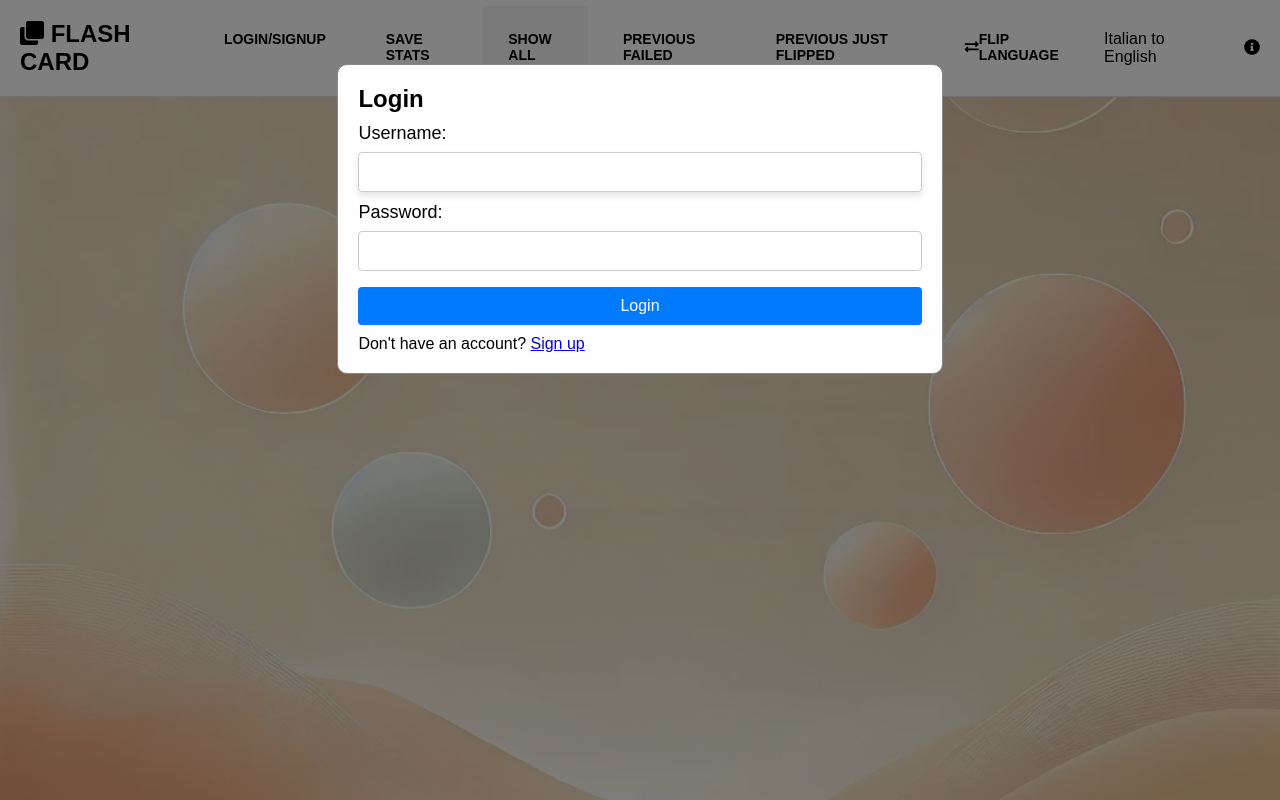
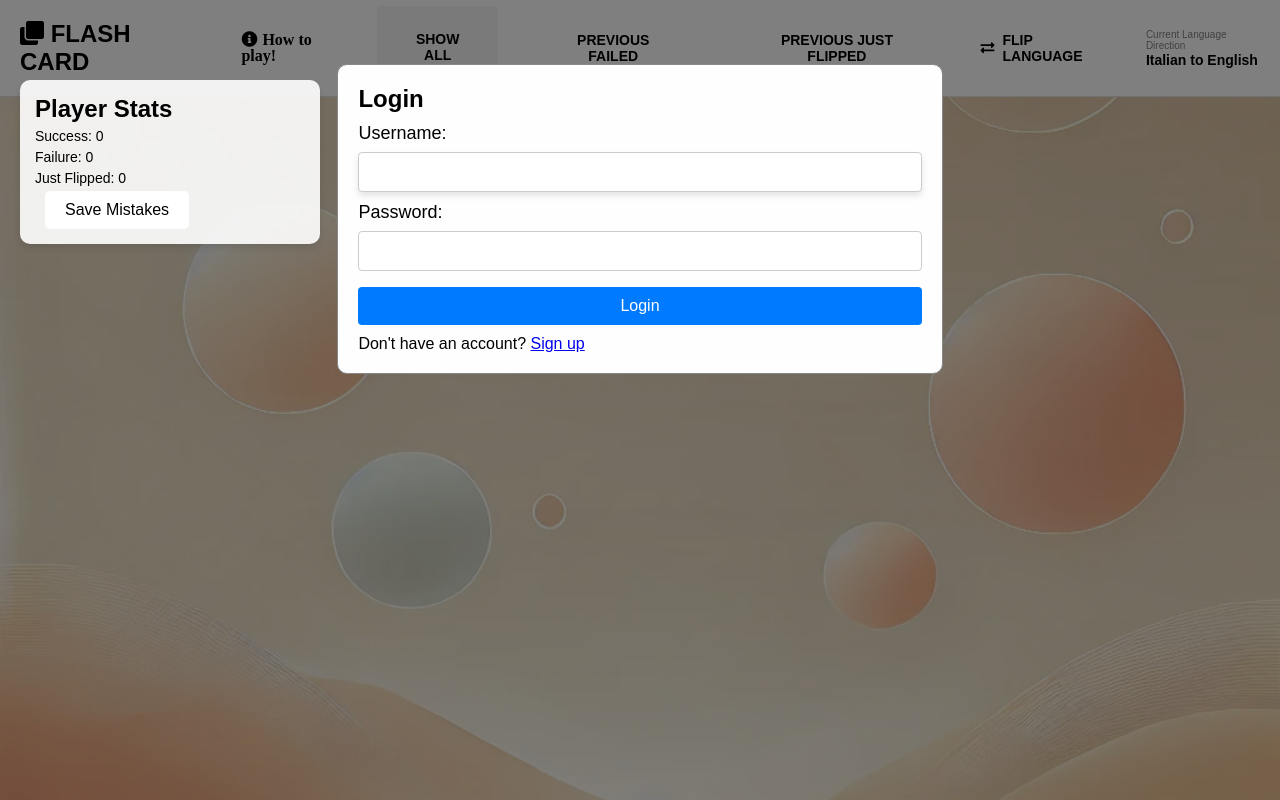
Before and after one commit to smfasihaly/FlashCards, a Flask app: page / in a window 1280 px wide. Run offline with Flask 3, Linux system fonts and the light colour scheme; parts of the project's set-up code (start-up, migrations or seed data) failed here and were passed over.

Commit message:
change ui and update pagination bug

```diff
--- a/app.py
+++ b/app.py
@@ -53,7 +53,7 @@ def get_verbs_from_sheet(sheet_name):
         sheet_data = filtered_data.to_dict(orient='records')
         random.shuffle(sheet_data)
         page = int(request.args.get('page', 1))
-        per_page = int(request.args.get('per_page', 10))
+        per_page = int(request.args.get('per_page', 9))
         start = (page - 1) * per_page
         end = start + per_page
         total_pages = (len(sheet_data) + per_page - 1) // per_page
--- a/static/script.js
+++ b/static/script.js
@@ -1,18 +1,21 @@
-let stats = {
+let stats = resetStatsAndCardStates();
+let cardStates = [];
+let isFlippedLanguage = localStorage.getItem('isFlippedLanguage') === 'true';
+let currentView = localStorage.getItem('currentView') || 'All';
+
+function resetStatsAndCardStates() {
+    return {
         success: 0,
         failure: 0,
         justFlipped: 0,
         justFlippedCards: [],
         failureCards: []
     };
-let cardStates = [];
-let isFlippedLanguage = localStorage.getItem('isFlippedLanguage') === 'true';
-let currentView = localStorage.getItem('currentView') || 'All';
+}
 
 document.addEventListener('DOMContentLoaded', () => {
     let currentPage = 1;
     const perPage = 9;
-    const loginButton = document.getElementById('login-button');
     const logoutButton = document.getElementById('logout-button');
     const loginForm = document.getElementById('login-form');
     const signupForm = document.getElementById('signup-form');
@@ -21,12 +24,13 @@ document.addEventListener('DOMContentLoaded', () => {
     const modalTitle = document.getElementById('modal-title');
     const loginModal = document.getElementById('login-modal');
     const saveStatsButton = document.getElementById('stats-button');
+    const statsPanel = document.getElementById('stats-panel');
     const infoButton = document.getElementById('info-button');
     const howToPlayModal = document.getElementById('how-to-play-modal');
     const closeHowToPlay = document.getElementById('close-how-to-play');
     const flipLanguageButton = document.getElementById('flip-language-button');
     const languageDirectionText = document.getElementById('language-direction-text');
-    const headerButtons = document.querySelector('.header-buttons');
+    const headerButtons = document.querySelector('.header-center');
 
     headerButtons.addEventListener('click', (event) => {
         if (event.target.tagName === 'A') {
@@ -36,23 +40,22 @@ document.addEventListener('DOMContentLoaded', () => {
         setActive();
     });
 
+    // Refactored: Abstracted the logic to find and add 'active' class to a link
+    function addActiveClass(linkId) {
+        const link = document.getElementById(linkId);
+        if (link) {
+            link.classList.add('active');
+        }
+    }
+
     // Set the initial active link based on currentView
-    function setActive(){
+    function setActive() {
         if (currentView === 'All') {
-            const showAllLink = document.getElementById('show-all-button');
-            if (showAllLink) {
-                showAllLink.classList.add('active');
-            }
+            addActiveClass('show-all-button'); // This is refactored code
         } else if (currentView === 'Failure') {
-            const previousFailedLink = document.getElementById('previous-failed-button');
-            if (previousFailedLink) {
-                previousFailedLink.classList.add('active');
-            }
+            addActiveClass('previous-failed-button'); // This is refactored code
         } else if (currentView === 'JustFlipped') {
-            const previousFlippedLink = document.getElementById('previous-flipped-button');
-            if (previousFlippedLink) {
-                previousFlippedLink.classList.add('active');
-            }
+            addActiveClass('previous-flipped-button'); // This is refactored code
         }
     }
     setActive();
@@ -80,30 +83,17 @@ document.addEventListener('DOMContentLoaded', () => {
 
 
     flipLanguageButton.addEventListener('click', () => {
-        stats = {
-            success: 0,
-            failure: 0,
-            justFlipped: 0,
-            justFlippedCards: [],
-            failureCards: []
-        };
+        stats = resetStatsAndCardStates();
         cardStates = [];
         isFlippedLanguage = !isFlippedLanguage;
         localStorage.setItem('isFlippedLanguage', isFlippedLanguage);
         languageDirectionText.textContent = isFlippedLanguage ? 'English to Italian' : 'Italian to English';
-         if (currentView === 'All') {
-        fetchData(currentPage);
-    } else if (currentView === 'Failure') {
-        loadVerbs('Failure', currentPage);
-    } else if (currentView === 'JustFlipped') {
-        loadVerbs('JustFlipped', currentPage);
-    }
+        loadDataAccordingToViewType();
     });
 
     loginModal.style.display = userLoggedIn ? 'none' : 'block';
-    loginButton.style.display = userLoggedIn ? 'none' : 'block';
     logoutButton.style.display = userLoggedIn ? 'block' : 'none';
-    if (userLoggedIn) fetchData(1);
+    if (userLoggedIn) loadDataAccordingToViewType();
 
     // Fetch data function
     function fetchData(page) {
@@ -127,7 +117,6 @@ document.addEventListener('DOMContentLoaded', () => {
 
     sessionStorage.clear();
 
-    loginButton.addEventListener('click', () => loginModal.style.display = 'block');
 
     logoutButton.addEventListener('click', () => {
         fetch('/logout', { method: 'POST' })
@@ -135,7 +124,6 @@ document.addEventListener('DOMContentLoaded', () => {
             .then(data => {
                 if (data.status === 'success') {
                     logoutButton.style.display = 'none';
-                    loginButton.style.display = 'block';
                     loginModal.style.display = 'block';
                     alert('Logged out successfully!');
                     window.location.reload();
@@ -173,7 +161,6 @@ document.addEventListener('DOMContentLoaded', () => {
                 if (data.status === 'success') {
                     alert('Login successful!');
                     loginModal.style.display = 'none';
-                    loginButton.style.display = 'none';
                     logoutButton.style.display = 'block';
                     // fetchData(1);
                     window.location.reload();
@@ -208,7 +195,16 @@ document.addEventListener('DOMContentLoaded', () => {
             .catch(error => console.error('Error during signup:', error));
     });
 
-    document.getElementById('stats-button').addEventListener('click', showStats);
+    document.getElementById('stats-button').addEventListener('click', () => {
+        sendStatsToServer()
+            .then(() => {
+                alert('Record saved successfully!');
+            })
+            .catch(error => {
+                console.error('Error saving statistics:', error);
+                alert('Failed to save record.');
+            });
+    });
 
 
     document.getElementById('show-all-button').addEventListener('click', () => {
@@ -221,23 +217,26 @@ document.addEventListener('DOMContentLoaded', () => {
     document.getElementById('previous-failed-button').addEventListener('click', () => {
         currentView = 'Failure';
         localStorage.setItem('currentView', currentView);
-        loadVerbs('Failure', currentPage, isFlippedLanguage ? 'English to Italian' : 'Italian to English');
+        loadVerbs('Failure', 1, isFlippedLanguage ? 'English to Italian' : 'Italian to English');
         hideSaveStatsButton();  // Hide the Save Stats button when showing previously failed data
     });
 
     document.getElementById('previous-flipped-button').addEventListener('click', () => {
         currentView = 'JustFlipped';
         localStorage.setItem('currentView', currentView);
-        loadVerbs('JustFlipped', currentPage, isFlippedLanguage ? 'English to Italian' : 'Italian to English');
+        loadVerbs('JustFlipped', 1, isFlippedLanguage ? 'English to Italian' : 'Italian to English');
         hideSaveStatsButton();  // Hide the Save Stats button when showing previous flipped data
     });
 
     function hideSaveStatsButton() {
         saveStatsButton.style.display = 'none';
+        statsPanel.style.display = 'none';
+
     }
 
     function showSaveStatsButton() {
         saveStatsButton.style.display = 'block';
+        statsPanel.style.display = 'block';
     }
 
 
@@ -277,9 +276,7 @@ document.addEventListener('DOMContentLoaded', () => {
         }
     }
 
-    document.addEventListener('keydown', (event) => {
-        if (event.key === 'Escape') closeStats();
-    });
+
 
     window.addEventListener('beforeunload', sendStatsToServer);
 
@@ -293,19 +290,12 @@ document.addEventListener('DOMContentLoaded', () => {
                 if (data.error) {
                     console.error(data.error);
                 } else {
+                    updatePaginationControls(data.total_pages, data.current_page);
                     displayCards(data.verbs);
-                    updatePaginationControls(data.total_pages, data.current_page);
                 }
             })
             .catch(error => console.error('Error loading verbs:', error));
-
-        stats = {
-            success: 0,
-            failure: 0,
-            justFlipped: 0,
-            justFlippedCards: [],
-            failureCards: []
-        };
+        stats = resetStatsAndCardStates(); // This is refactored code
         cardStates = [];
     }
 
@@ -350,24 +340,6 @@ document.addEventListener('DOMContentLoaded', () => {
 
 
 
-    function showStats() {
-        const statsOutput = document.getElementById('stats-output');
-        statsOutput.innerHTML = `
-            <button id="close-stats">&times;</button>
-            <p>Success: ${stats.success}</p>
-            <p>Failure: ${stats.failure}</p>
-            <p>Just Flipped: ${stats.justFlipped}</p>
-        `;
-        statsOutput.style.display = 'block';
-        document.querySelector('.cards-container').classList.add('blur');
-        document.getElementById('close-stats').addEventListener('click', closeStats);
-
-        // Only send stats to the server if viewing all data
-        if (currentView === 'All') {
-            sendStatsToServer();
-        }
-
-    }
 
     function sendStatsToServer() {
         const statsData = {
@@ -376,32 +348,31 @@ document.addEventListener('DOMContentLoaded', () => {
             languageDirection: isFlippedLanguage ? 'English to Italian' : 'Italian to English'
         };
 
-        fetch('/save_stats', {
+        return fetch('/save_stats', {
             method: 'POST',
             headers: { 'Content-Type': 'application/json' },
             body: JSON.stringify(statsData)
         })
             .then(response => response.json())
-            .then(data => console.log('Statistics saved:', data))
-            .catch(error => console.error('Error saving statistics:', error));
+            .then(data => {
+                if (data.status !== 'success') {
+                    throw new Error('Failed to save statistics');
+                }
+                console.log('Statistics saved:', data);
+            });
     }
 
 
 
-    function closeStats() {
-        document.getElementById('stats-output').style.display = 'none';
-        document.querySelector('.cards-container').classList.remove('blur');
-        window.location.reload();
+    function loadDataAccordingToViewType(){
+        if (currentView === 'All') {
+            fetchData(currentPage);
+        } else if (currentView === 'Failure') {
+            loadVerbs('Failure', currentPage);
+        } else if (currentView === 'JustFlipped') {
+            loadVerbs('JustFlipped', currentPage);
         }
-
-    function hideSaveStatsButton() {
-        saveStatsButton.style.display = 'none';
     }
-
-    function showSaveStatsButton() {
-        saveStatsButton.style.display = 'block';
-    }
-
 
 });
 
@@ -470,6 +441,7 @@ function flipCard(card, index, page) {
 
             });
         }
+        updateStatsPanel();
     }
 
     innerCard.classList.toggle('flipped');
@@ -498,3 +470,8 @@ function removeVerbFromSheet(verb, sheetName) {
         .then(data => console.log(`Verb removed from ${sheetName} sheet:`, data))
         .catch(error => console.error(`Error removing verb from ${sheetName} sheet:`, error));
 }
+function updateStatsPanel() {
+    document.getElementById('stats-success').textContent = stats.success;
+    document.getElementById('stats-failure').textContent = stats.failure;
+    document.getElementById('stats-just-flipped').textContent = stats.justFlipped;
+}
--- a/static/styles.css
+++ b/static/styles.css
@@ -43,17 +40,21 @@ body {
     font-size: 16px;
     cursor: pointer;
     border-radius: 5px;
-    transition: background-color 0.3s;
+    transition: background-color 0.3s, color 0.3s;
     margin: 0 10px;
 }
 
 .pagination-controls button:hover {
-    background-color: #0056b3;
+    background-color: black; /* Dark background on hover */
+    color: white; /* White text on hover */
 }
 
 .pagination-controls span {
     font-size: 16px;
+    color: black; /* Page info text color */
+    margin: 0 10px;
 }
+
 
 .flip-card {
     background-color: transparent;
@@ -218,21 +165,30 @@ button:hover {
 
 .header {
     display: flex;
-    justify-content: space-between;
     align-items: center;
     width: 100%;
-    /* padding: 10px 20px; */
     box-sizing: border-box;
     position: relative;
     background-color: white;
-    /* Change header background to white */
     border-bottom: 1px solid #e0e0e0;
-    /* Optional: Add a bottom border for separation */
-
 }
 
 .header-left {
-    flex-grow: 0;
+    display: flex;
+    align-items: center;
+}
+
+.header-right {
+    display: flex;
+    align-items: center;
+    margin-left: auto; /* Pushes the container to the right */
+}
+
+.header-center {
+    display: flex;
+    justify-content: center;
+    flex-grow: 1;
+    text-align: center;
 }
 
 .header-left h1 {
@@ -240,8 +196,9 @@ button:hover {
     font-size: 24px;
     color: black;
 }
-.header > *:not(.header-buttons) {
-    padding: 20px 20px; /* Add padding to header children except .header-buttons */
+
+.header > *:not(.header-buttons):not(.header-center):not(.header-right) {
+    padding: 20px 20px;
 }
 
 
@@ -249,37 +206,54 @@ button:hover {
     display: flex;
     gap: 10px;
     align-items: stretch;
-    /* Ensure children fill the height of the container */
 }
+#flip-language-button i {
+    margin-right: 8px; /* Adjust the space as needed */
+}
+
+.language-direction {
+    display: flex;
+    align-items: flex-start; /* Align to the top */
+    font-size: 14px; /* Adjust font size as needed */
+    color: black; /* Text color */
+    margin-left: 10px; /* Reduce spacing */
+    margin-right: 15px;
+}
+
+.language-direction small {
+    display: block;
+    font-size: 10px; /* Adjust font size for small text */
+    color: gray; /* Color for the small text */
+    margin-bottom: 1px; /* Space between small text and main text */
+}
+
+.language-direction span {
+    font-weight: bold;
+    color: black; /* Ensure the color matches the intended style */
+}
+
+
 
 .header-buttons a {
     display: flex;
     align-items: center;
     justify-content: center;
     color: black;
-    /* Change link text color to black */
     background-color: white;
-    /* Change link background to white */
     padding: 25px 25px;
-    /* Add padding for tile effect */
     border-radius: 3px;
-    /* Less rounded corners */
     transition: background-color 0.3s, box-shadow 0.3s;
-    /* Smooth transition effects */
     text-transform: uppercase;
-    /* Uppercase text for tile look */
     font-size: 14px;
-    /* Adjust font size */
     font-weight: bold;
-    /* Make text bold */
     cursor: pointer;
-    /* Maintain pointer cursor for clickable effect */
     text-decoration: none;
-    /* Remove underline from links */
     height: 100%;
-    /* Ensure the link takes the full height of the header */
     box-sizing: border-box;
-    /* Include padding and border in the element's total width and height */
+}
+
+.header-center a {
+    margin: 0 10px; /* Add some spacing between center buttons */
 }
 .header-buttons a.active {
     background-color: whitesmoke;
@@ -442,3 +445,118 @@ button[type="submit"]:hover {
     display: flex;
     flex-direction: column;
 }
+.stats-panel {
+    position: fixed;
+    top: 80px; /* Adjusted to avoid overlap with the header */
+    left: 20px;
+    background-color: rgba(255, 255, 255, 0.9);
+    padding: 15px;
+    border-radius: 10px;
+    box-shadow: 0 4px 8px rgba(0, 0, 0, 0.1);
+    z-index: 1000;
+    font-size: 16px;
+    max-width: 300px;
+    width: 100%;
+    box-sizing: border-box;
+}
+
+.stats-panel p {
+    margin: 5px 0;
+    font-size: 14px;
+}
+
+
+
+/* Media Queries for Responsive Design */
+@media (max-width: 768px) {
+    .header {
+        flex-direction: column;
+        align-items: flex-start;
+
+    }
+
+    .header-buttons, .header-center , .header-right {
+        flex-direction: column;
+        width: 100%;
+    }
+
+    .header-buttons a {
+        width: 100%;
+        text-align: center;
+    }
+
+    .user-info {
+        position: static;
+        padding: 10px;
+        width: 100%;
+        justify-content: center;
+    }
+
+    .cards-container {
+        padding-top: 20px;
+    }
+
+    .flip-card {
+        width: 100%;
+        max-width: 300px;
+    }
+    .stats-panel {
+        position: relative; /* Change to relative position on mobile */
+        top: 10px; /* Adjusted for smaller screens */
+        left: 0;
+        right: 0;
+        max-width: none;
+        width: 100%;
+        display: flex;
+        flex-wrap: wrap;
+        justify-content: space-between;
+    }
+
+    .stats-panel p {
+        flex: 1 1 30%;
+        margin: 5px;
+        font-size: 14px;
+        text-align: center;
+    }
+}
+
+@media (max-width: 480px) {
+    .pagination-controls button {
+        padding: 8px 12px;
+        font-size: 14px;
+    }
+
+    .pagination-controls span {
+        font-size: 14px;
+    }
+
+    .stats-panel {
+        width: 200px;
+    }
+}
+@media (max-width: 600px) {
+    .modal-content {
+        width: 90%; /* Full width on mobile */
+        margin: 20% auto; /* Centered with more margin from top */
+        padding: 10px; /* Less padding on mobile */
+    }
+
+    .close {
+        font-size: 24px; /* Smaller font size for close button on mobile */
+    }
+
+    label {
+        font-size: 16px; /* Smaller label font size on mobile */
+    }
+
+    input[type="text"],
+    input[type="password"] {
+        padding: 8px; /* Less padding on mobile */
+        font-size: 14px; /* Smaller font size on mobile */
+    }
+
+    button[type="submit"] {
+        padding: 8px; /* Less padding on mobile */
+        font-size: 14px; /* Smaller font size on mobile */
+    }
+}
--- a/templates/index.html
+++ b/templates/index.html
@@ -10,30 +10,52 @@
 </head>
 
 <body>
+
     <div class="header">
         <div class="header-left">
             <h1><i class="fas fa-clone"></i> FLASH CARD</h1>
         </div>
+        <div class="info-icon">
+            <i class="fas fa-info-circle" id="info-button"><span style="padding-left: 5px;">How to play!</span></i>
+        </div>
+
+        <div class="header-center">
             <div class="header-buttons">
-            <a href="#" id="login-button" style="display: {{ 'none' if user_logged_in else 'block' }};">Login/Signup</a>
-            <a href="#" id="stats-button">Save Stats</a>
             <a href="#" id="show-all-button">Show All</a>
             <a href="#" id="previous-failed-button">Previous Failed</a>
             <a href="#" id="previous-flipped-button">Previous Just Flipped</a>
+        </div>
+        </div>
+        <div class="header-right">
+            <div class="header-buttons">
                 <a href="#" id="flip-language-button">
                     <i class="fas fa-exchange-alt"></i> Flip Language
                 </a>
-            <a href="#" id="logout-button" style="display: {{ 'block' if user_logged_in else 'none' }};">Logout</a>
+            </div>
+            <div class="language-direction">
+                <div>
+                    <small>Current Language Direction</small>
+                    <span id="language-direction-text">{{ 'Italian to English' if not is_flipped_language else 'English to Italian' }}</span>
+                </div>
             </div>
             <div class="user-info" style="display: {{ 'block' if user_logged_in else 'none' }};">
                 <i class="fas fa-user-circle"></i>
                 <span id="username">{{ username }}</span>
+                <i class="fas fa-caret-down"></i> <!-- Down arrow icon -->
+                <div class="dropdown-content">
+                    <a href="#" id="logout-button" style="display: {{ 'block' if user_logged_in else 'none' }};">Logout</a>
                 </div>
-        <div class="language-direction">
-            <span id="language-direction-text">{{ 'Italian to English' if not is_flipped_language else 'English to Italian' }}</span>
             </div>
-        <div class="info-icon">
-            <i class="fas fa-info-circle" id="info-button"></i>
+        </div>
+    </div>
+
+    <div class="stats-panel" id="stats-panel">
+        <h2>Player Stats</h2>
+        <p>Success: <span id="stats-success">0</span></p>
+        <p>Failure: <span id="stats-failure">0</span></p>
+        <p>Just Flipped: <span id="stats-just-flipped">0</span></p>
+          <div class="">
+        <a href="#" id="stats-button" title="Save your current progress, including just flipped and incorrectly answered cards.">Save Mistakes</a>
     </div>
     </div>
 
@@ -45,7 +67,10 @@
         <span id="page-info"></span>
         <button id="next-page">Next</button>
     </div>
-    <div id="stats-output"></div>
+
+
+
+
 
     <!-- Login/Signup Modal -->
     <div id="login-modal" class="modal">
@@ -84,7 +109,8 @@
                 <li><strong>Flipping Cards:</strong>
                     <ul>
                         <li>Click on a card to flip it and reveal the English translation on the back.</li>
-                    <li>Alternatively, you can type your answer in the input field and press Enter to flip the card.</li>
+                        <li>Alternatively, you can type your answer in the input field and press Enter to flip the card.
+                        </li>
                     </ul>
                 </li>
                 <li><strong>Using the Input Field:</strong>
@@ -102,7 +128,8 @@
                 </li>
                 <li><strong>Navigating Cards:</strong>
                     <ul>
-                    <li>Use the "Previous" and "Next" buttons at the bottom to navigate through different pages of cards.</li>
+                        <li>Use the "Previous" and "Next" buttons at the bottom to navigate through different pages of
+                            cards.</li>
                     </ul>
                 </li>
                 <li><strong>Tracking Progress:</strong>
@@ -113,14 +140,18 @@
                 </li>
                 <li><strong>Saving Statistics:</strong>
                     <ul>
-                    <li>Click on the "Save Stats" button to save your current progress.</li>
-                    <li>The just flipped cards (blue) and the incorrectly answered cards (red) will be saved in the database for later practice.</li>
+                        <li>Click on the "Save Mistakes" button to save your current progress.</li>
+                        <li>The just flipped cards (blue) and the incorrectly answered cards (red) will be saved in the
+                            database for later practice.</li>
                     </ul>
                 </li>
                 <li><strong>Persistence of Data:</strong>
                     <ul>
-                    <li>When you refresh the page or re-login, the colored state of the cards (green, red, blue) will not be retained. You will need to interact with the cards again.</li>
-                    <li>However, the cards that you just flipped (blue) and those you previously answered incorrectly (red) will always be available for practice until you answer them correctly.</li>
+                        <li>When you refresh the page or re-login, the colored state of the cards (green, red, blue)
+                            will not be retained. You will need to interact with the cards again.</li>
+                        <li>However, the cards that you just flipped (blue) and those you previously answered
+                            incorrectly (red) will always be available for practice until you answer them correctly.
+                        </li>
                     </ul>
                 </li>
                 <li><strong>Using Filters:</strong>
@@ -132,8 +163,10 @@
                 </li>
                 <li><strong>Practice and Progress:</strong>
                     <ul>
-                    <li>The cards marked as just flipped (blue) and previously failed (red) will remain in the system for you to practice later.</li>
-                    <li>Continue practicing these cards until you answer them correctly, upon which they will be removed from the failed list.</li>
+                        <li>The cards marked as just flipped (blue) and previously failed (red) will remain in the
+                            system for you to practice later.</li>
+                        <li>Continue practicing these cards until you answer them correctly, upon which they will be
+                            removed from the failed list.</li>
                     </ul>
                 </li>
                 <li><strong>Enjoy Learning!</strong>
```
Also changed, not shown: other parts of static/styles.css (+44 -72 lines), 1 other file. Lines whose indentation alone changed are shown as unchanged.
